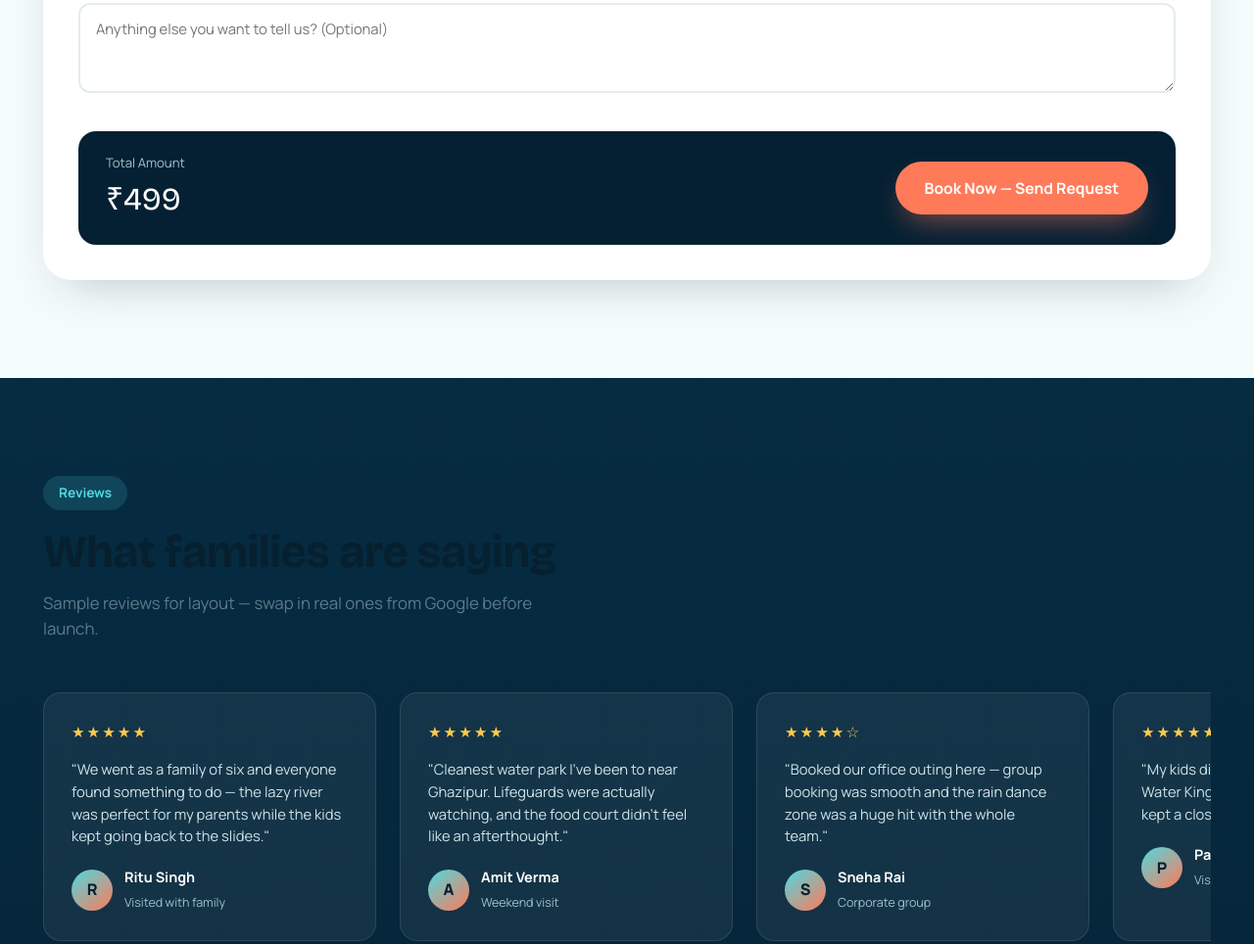
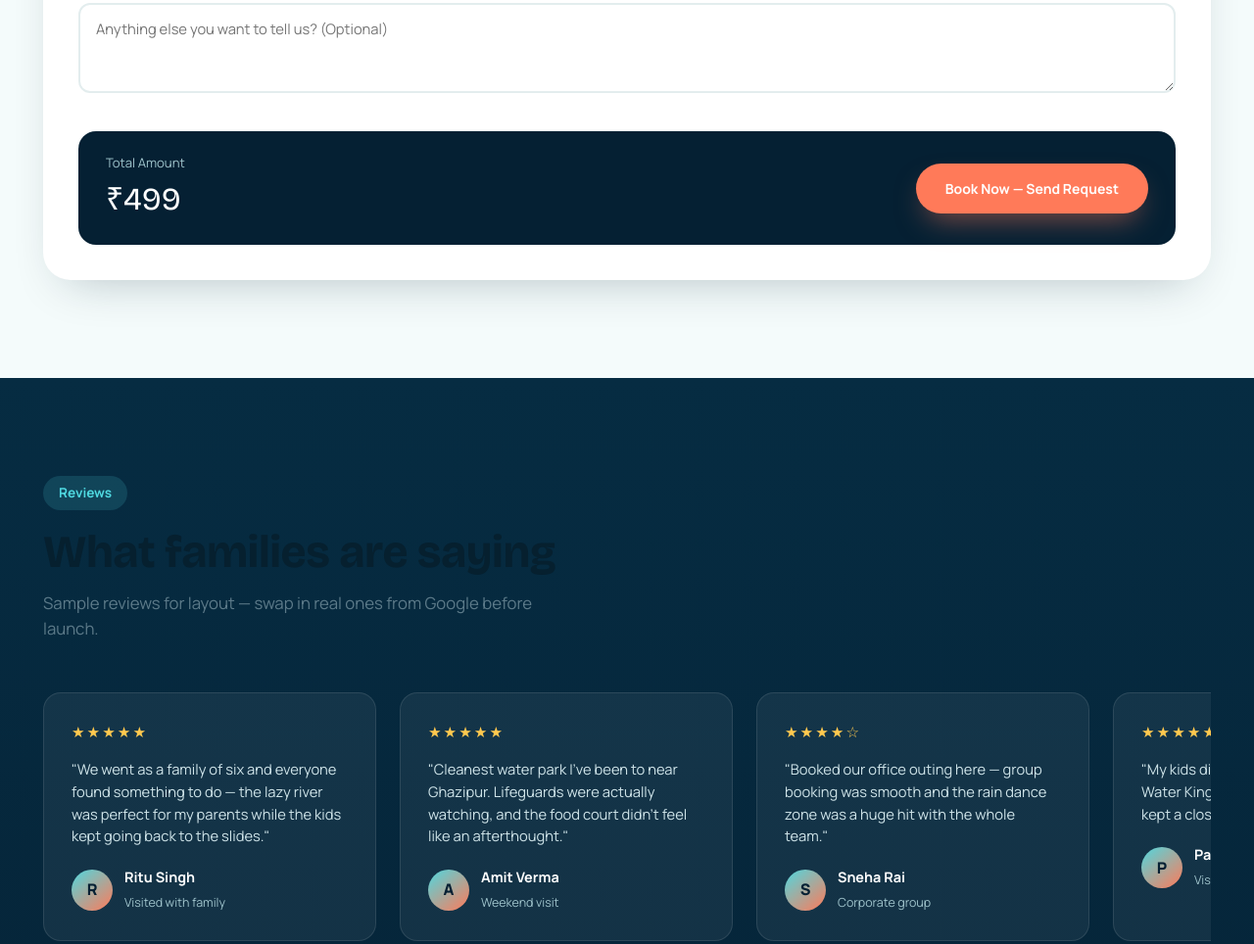
Before and after one commit to nk1273861-lab/sunami-water-park, a website: page public/index.html in a window 1280 px wide. Shown: the part 5754-6718 px from the top of the page at 98% size. Drawn offline with nearby package versions, Linux system fonts and the light colour scheme; no server answers.

Commit message:
Modify booking button for better text display
Updated button style to prevent text wrapping and adjusted font size.

```diff
--- a/public/index.html
+++ b/public/index.html
@@ -850,7 +850,7 @@ a:focus-visible, button:focus-visible{outline:2.5px solid var(--coral); outline-
           <span class="total-label">Total Amount</span>
           <div class="total-value" id="totalDisplay">₹499</div>
         </div>
-        <button type="submit" class="btn btn-coral" id="bookingSubmitBtn">Book Now — Send Request</button>
+        <button type="submit" class="btn btn-coral" id="bookingSubmitBtn" style="white-space: nowrap; font-size: 14px;">Book Now — Send Request</button>
       </div>
       <p class="booking-success" id="bookingSuccess" style="display:none;">✅ Booking confirm ho gayi! Booking ID: <b id="bookingIdOut"></b>. Hum jaldi hi phone/WhatsApp par contact karenge.</p>
     </form>
```
